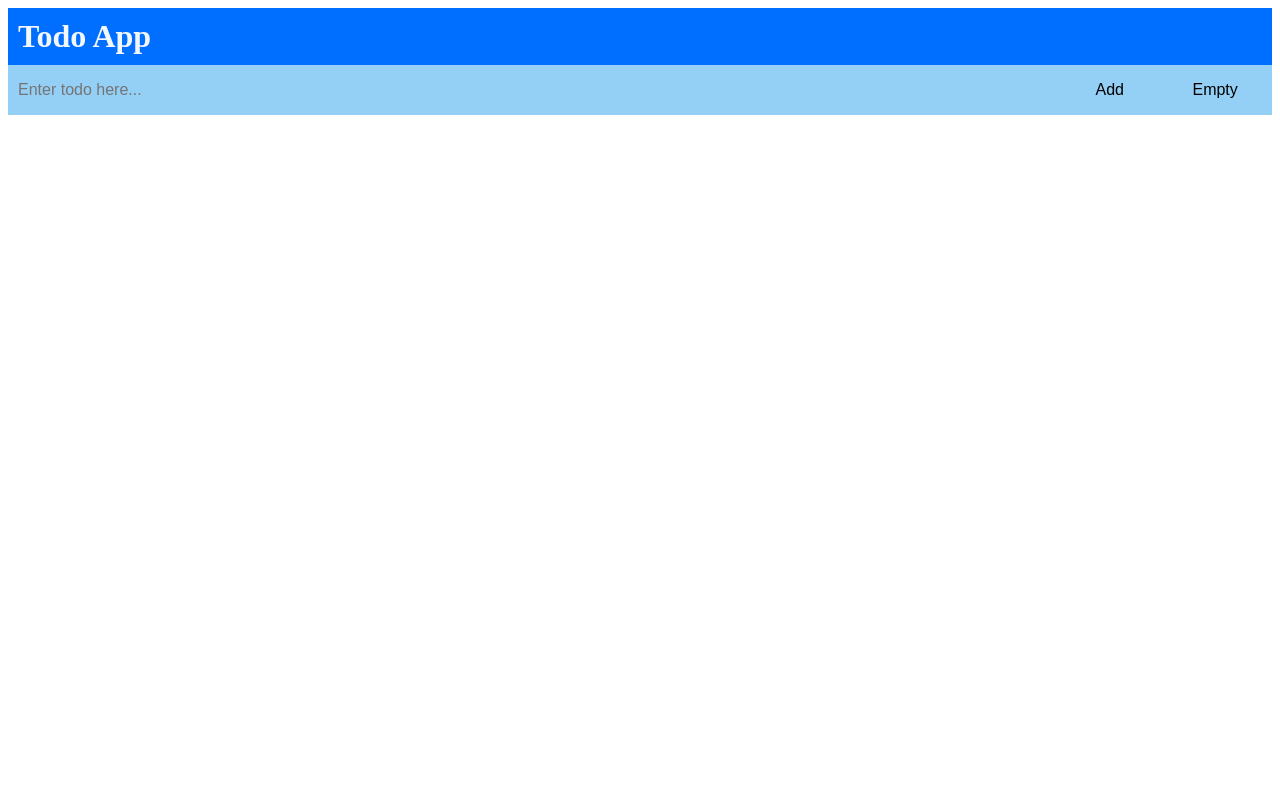
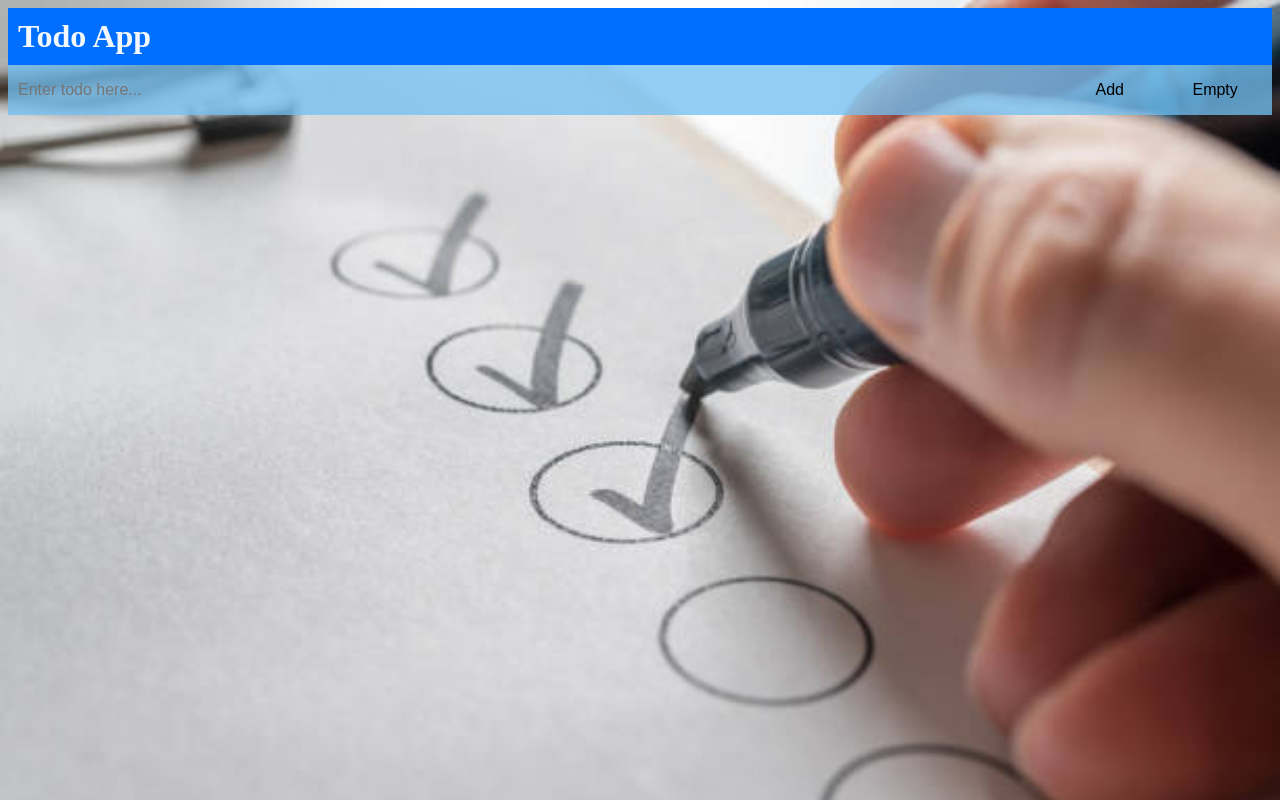
Before and after one commit to shaikhabdulsamad/jsAssignmentTodoApp, a plain HTML site: page index.html in a window 1280 px wide. Drawn offline with Linux system fonts and the light colour scheme.

Commit message:
bg images added

```diff
--- a/style.css
+++ b/style.css
@@ -1,3 +1,8 @@
+body{
+    background-image: url(images/background.jpg);
+    background-repeat: no-repeat;
+    background-size: cover;
+}
 .heading h1{
     background-color: rgb(0, 110, 255);
     margin: 0;
```
Also changed, not shown: images/background.jpg (added).
